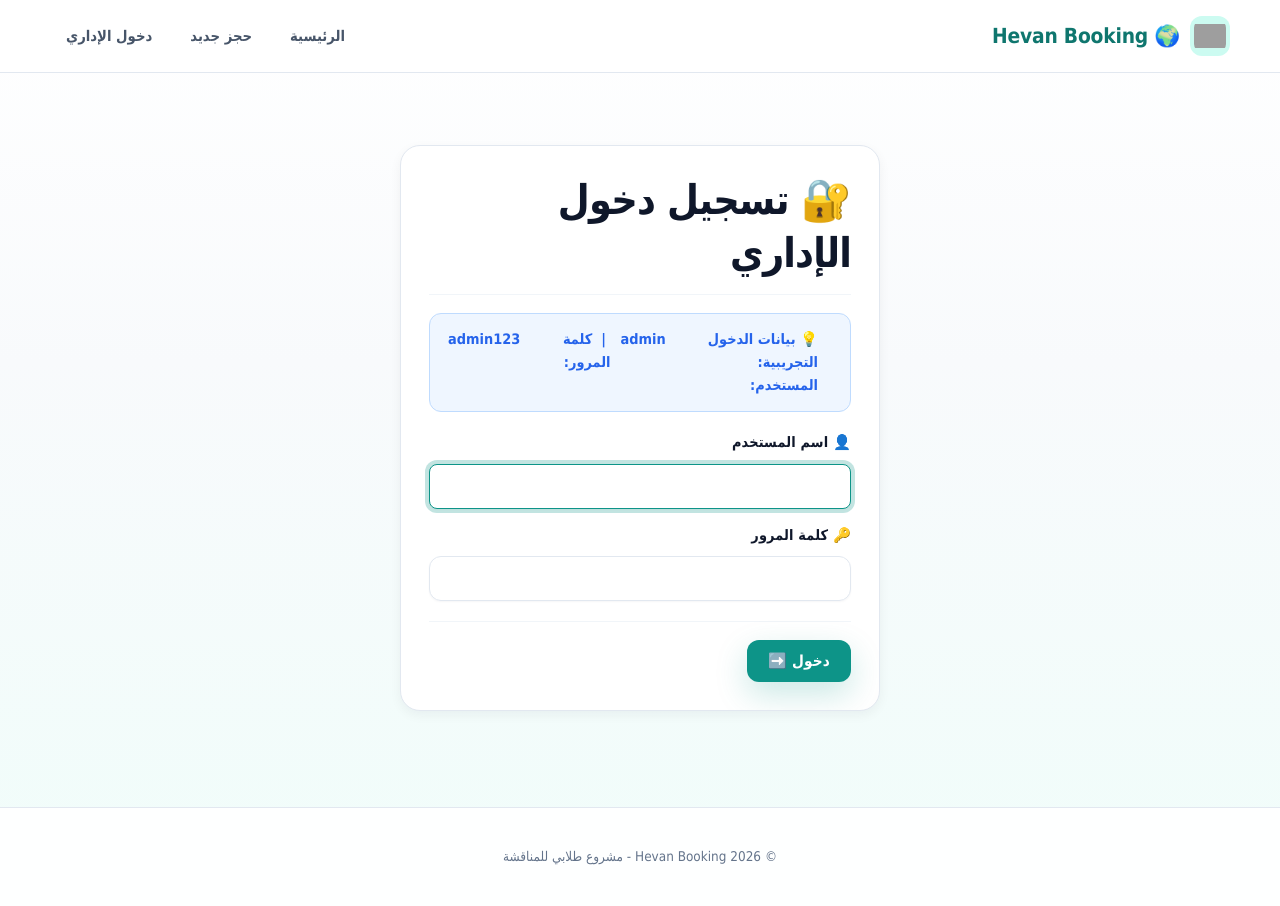
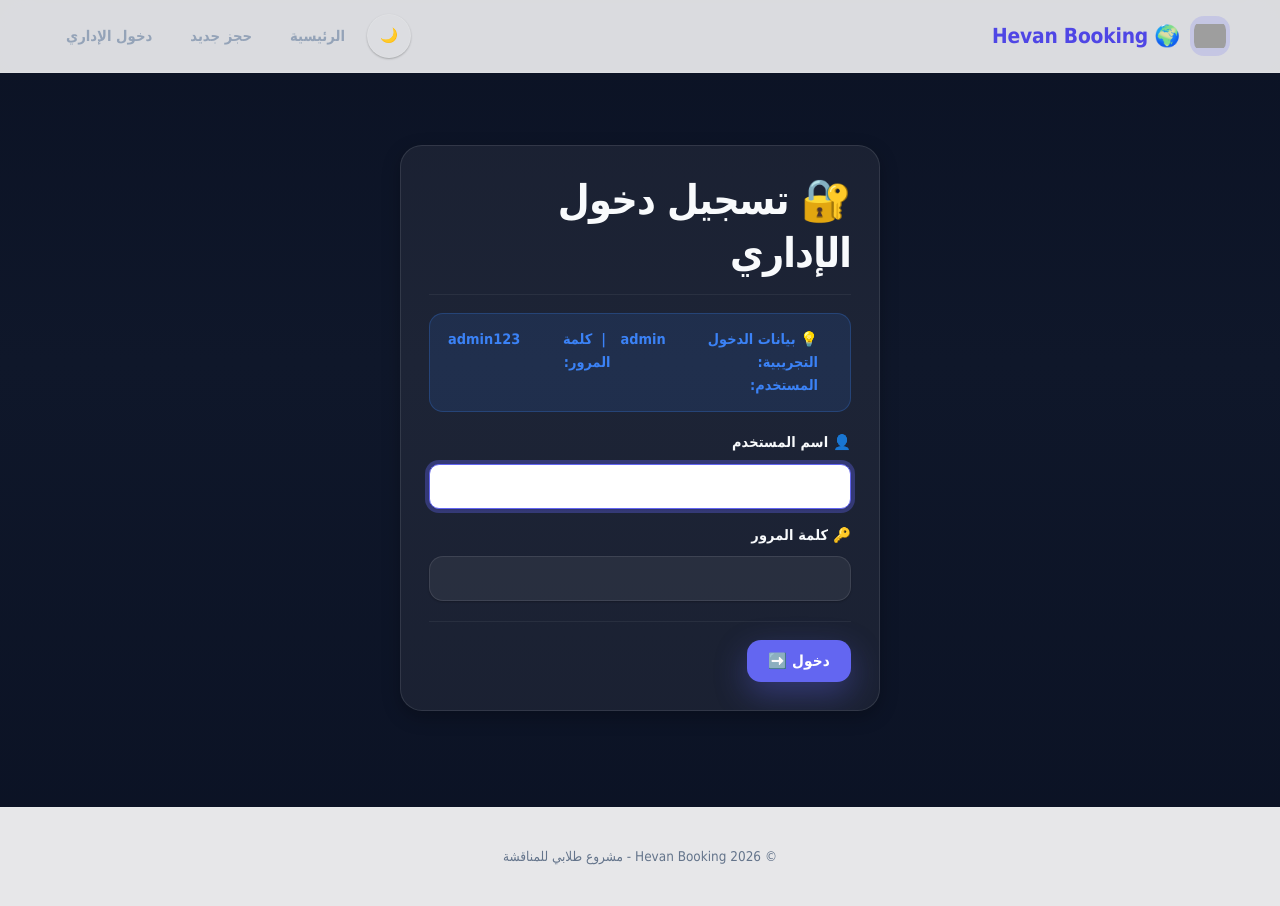
Before and after one commit to ALSUNNITECH/hevanbooking, a PHP site: page /login.php in a window 1280 px wide. Run offline with PHP 8.4, Linux system fonts and the light colour scheme; grey boxes are pictures that could not be loaded.

Commit message:
feat: add airline ticket dark theme design with airplane background, dark/light mode toggle

```diff
--- a/assets/style.css
+++ b/assets/style.css
@@ -4,50 +4,50 @@
    =========================================== */
 
 :root {
-  /* Palette */
-  --bg: #f8fafc;
-  --bg-soft: #f0fdfa;
-  --bg-gradient: linear-gradient(180deg, #ffffff 0%, #f8fafc 40%, #f0fdfa 100%);
-  --surface: #ffffff;
-  --surface-alt: #f8fafc;
-  --text: #0f172a;
-  --text-secondary: #475569;
+  /* Default: Airline dark theme to match reference */
+  --bg: #0f172a;
+  --bg-soft: #0b1224;
+  --bg-gradient: linear-gradient(180deg, #0b1224 0%, #0f172a 40%, #0b1224 100%);
+  --surface: rgba(255, 255, 255, 0.06);
+  --surface-alt: rgba(255, 255, 255, 0.04);
+  --text: #f8fafc;
+  --text-secondary: #94a3b8;
   --muted: #64748b;
-  --primary: #0d9488;
-  --primary-dark: #0f766e;
-  --primary-deeper: #115e59;
-  --primary-light: #ccfbf1;
-  --primary-glow: rgba(13, 148, 136, 0.25);
+  --primary: #6366f1; /* Indigo to match button */
+  --primary-dark: #4f46e5;
+  --primary-deeper: #3730a3;
+  --primary-light: rgba(99, 102, 241, 0.18);
+  --primary-glow: rgba(99, 102, 241, 0.35);
   --accent: #f59e0b;
-  --accent-light: #fef3c7;
-  --border: #e2e8f0;
-  --border-light: #f1f5f9;
-  --danger: #dc2626;
-  --danger-bg: #fef2f2;
-  --danger-light: #fecaca;
-  --warning: #d97706;
-  --warning-bg: #fffbeb;
-  --warning-light: #fde68a;
-  --success: #16a34a;
-  --success-bg: #f0fdf4;
-  --success-light: #bbf7d0;
-  --info: #2563eb;
-  --info-bg: #eff6ff;
-  --info-light: #bfdbfe;
+  --accent-light: rgba(245, 158, 11, 0.18);
+  --border: rgba(255, 255, 255, 0.1);
+  --border-light: rgba(255, 255, 255, 0.06);
+  --danger: #ef4444;
+  --danger-bg: rgba(239, 68, 68, 0.12);
+  --danger-light: rgba(239, 68, 68, 0.25);
+  --warning: #eab308;
+  --warning-bg: rgba(234, 179, 8, 0.12);
+  --warning-light: rgba(234, 179, 8, 0.25);
+  --success: #22c55e;
+  --success-bg: rgba(34, 197, 94, 0.12);
+  --success-light: rgba(34, 197, 94, 0.25);
+  --info: #3b82f6;
+  --info-bg: rgba(59, 130, 246, 0.12);
+  --info-light: rgba(59, 130, 246, 0.25);
 
   /* Spacing & sizing */
-  --radius: 20px;
-  --radius-sm: 12px;
-  --radius-xs: 8px;
+  --radius: 22px;
+  --radius-sm: 14px;
+  --radius-xs: 10px;
   --radius-lg: 28px;
 
   /* Shadows */
-  --shadow-xs: 0 1px 2px rgba(15, 23, 42, 0.04);
-  --shadow-sm: 0 4px 12px rgba(15, 23, 42, 0.05);
-  --shadow: 0 12px 32px rgba(15, 23, 42, 0.08);
-  --shadow-lg: 0 20px 48px rgba(15, 23, 42, 0.12);
-  --shadow-primary: 0 12px 32px rgba(13, 148, 136, 0.22);
-  --shadow-accent: 0 12px 28px rgba(245, 158, 11, 0.18);
+  --shadow-xs: 0 1px 2px rgba(0, 0, 0, 0.25);
+  --shadow-sm: 0 6px 18px rgba(0, 0, 0, 0.25);
+  --shadow: 0 14px 36px rgba(0, 0, 0, 0.35);
+  --shadow-lg: 0 22px 50px rgba(0, 0, 0, 0.45);
+  --shadow-primary: 0 12px 32px rgba(99, 102, 241, 0.35);
+  --shadow-accent: 0 12px 28px rgba(245, 158, 11, 0.25);
 
   /* Typography */
   --font-ar: 'Tahoma', 'Segoe UI', 'Arial', system-ui, sans-serif;
@@ -1097,3 +1112,92 @@ tr:has(.btn.danger):hover { background: #fef2f2; }
 .stat-primary::before {
   background: linear-gradient(90deg, var(--primary), var(--accent));
 }
+
+/* ===========================================
+   Dark / Light Theme
+   =========================================== */
+[data-theme="dark"] {
+  --bg: #0b1220;
+  --bg-soft: #0f172a;
+  --bg-gradient: linear-gradient(180deg, #0b1220 0%, #0f172a 40%, #111827 100%);
+  --surface: #0f172a;
+  --surface-alt: #111827;
+  --text: #e6f1ff;
+  --text-secondary: #cdd6f4;
+  --muted: #a1acc2;
+  --primary: #2dd4bf;
+  --primary-dark: #14b8a6;
+  --primary-deeper: #0f766e;
+  --primary-light: #042f2e;
+  --primary-glow: rgba(45, 212, 191, 0.25);
+  --accent: #fbbf24;
+  --accent-light: #422006;
+  --border: #24324d;
+  --border-light: #1b2538;
+  --danger: #f87171;
+  --danger-bg: #271818;
+  --danger-light: #431818;
+  --warning: #fbbf24;
+  --warning-bg: #3a2b05;
+  --warning-light: #4d3608;
+  --success: #4ade80;
+  --success-bg: #0b2618;
+  --success-light: #133a22;
+  --info: #60a5fa;
+  --info-bg: #0c1e33;
+  --info-light: #142f4d;
+  --shadow-xs: 0 1px 2px rgba(0, 0, 0, 0.35);
+  --shadow-sm: 0 4px 12px rgba(0, 0, 0, 0.28);
+  --shadow: 0 12px 32px rgba(0, 0, 0, 0.35);
+  --shadow-lg: 0 20px 48px rgba(0, 0, 0, 0.45);
+  --shadow-primary: 0 12px 32px rgba(45, 212, 191, 0.18);
+  --shadow-accent: 0 12px 28px rgba(251, 191, 36, 0.18);
+}
+
+[data-theme="dark"] .topbar {
+  background: rgba(15, 23, 42, 0.85);
+  border-bottom-color: #24324d;
+}
+
+[data-theme="dark"] .hero {
+  background:
+    linear-gradient(160deg, rgba(15, 23, 42, 0.96) 0%, rgba(17, 24, 39, 0.95) 55%, rgba(11, 18, 32, 0.97) 100%);
+}
+
+[data-theme="dark"] tr:hover { background: #111827; }
+[data-theme="dark"] tr:has(.btn.danger):hover { background: #3b1010; }
+
+[data-theme="dark"] .btn.secondary {
+  background: #0f172a;
+  color: #e6f1ff;
+  border-color: #24324d;
+}
+[data-theme="dark"] .btn.secondary:hover { background: #111827; border-color: #334155; }
+
+[data-theme="dark"] input,
+[data-theme="dark"] select,
+[data-theme="dark"] textarea { background: #0f172a; border-color: #334155; color: #e6f1ff; }
+[data-theme="dark"] input:focus,
+[data-theme="dark"] select:focus,
+[data-theme="dark"] textarea:focus { background: #111827; }
+
+[data-theme="dark"] .footer { background: rgba(15, 23, 42, 0.92); }
+
+/* Theme toggle button */
+.theme-toggle {
+  display: inline-flex;
+  align-items: center;
+  gap: 6px;
+  padding: 9px 12px;
+  border-radius: 999px;
+  border: 1px solid var(--border);
+  background: var(--surface);
+  color: var(--text-secondary);
+  cursor: pointer;
+  font-family: inherit;
+  font-size: 0.9rem;
+  font-weight: 700;
+  box-shadow: var(--shadow-xs);
+  transition: transform .2s ease, background .2s ease, border-color .2s ease;
+}
+.theme-toggle:hover { transform: translateY(-1px); border-color: #cbd5e1; }
--- a/includes/footer.php
+++ b/includes/footer.php
@@ -6,5 +6,30 @@
   </div>
 </div>
 
+<script>
+(function(){
+  const key = 'hevan-theme';
+  const root = document.documentElement;
+  const btn = document.getElementById('themeToggle');
+
+  function apply(theme) {
+    root.setAttribute('data-theme', theme);
+    localStorage.setItem(key, theme);
+    if (btn) btn.textContent = theme === 'dark' ? '☀️' : '🌙';
+  }
+
+  const saved = localStorage.getItem(key);
+  const prefersDark = window.matchMedia('(prefers-color-scheme: dark)').matches;
+  apply((saved === 'light' || saved === 'dark') ? saved : (prefersDark ? 'dark' : 'light'));
+
+  if (btn) {
+    btn.addEventListener('click', function() {
+      const current = root.getAttribute('data-theme') === 'dark' ? 'light' : 'dark';
+      apply(current);
+    });
+  }
+})();
+</script>
+
 </body>
 </html>
--- a/includes/header.php
+++ b/includes/header.php
@@ -16,6 +16,7 @@
       🌍 Hevan Booking
     </a>
       <nav>
+        <button id="themeToggle" class="theme-toggle" type="button" aria-label="تبديل المظهر">🌙</button>
         <a href="<?= url('index.php') ?>">الرئيسية</a>
         <a href="<?= url('book.php') ?>">حجز جديد</a>
         <?php if (is_admin()): ?>
```
Also changed, not shown: other parts of assets/style.css (+57 -42 lines), index.php (+20 -32 lines), assets/airplane-bg.png (added), assets/airplane-hero-banar.png (renamed from assets/gemini.google.png).
